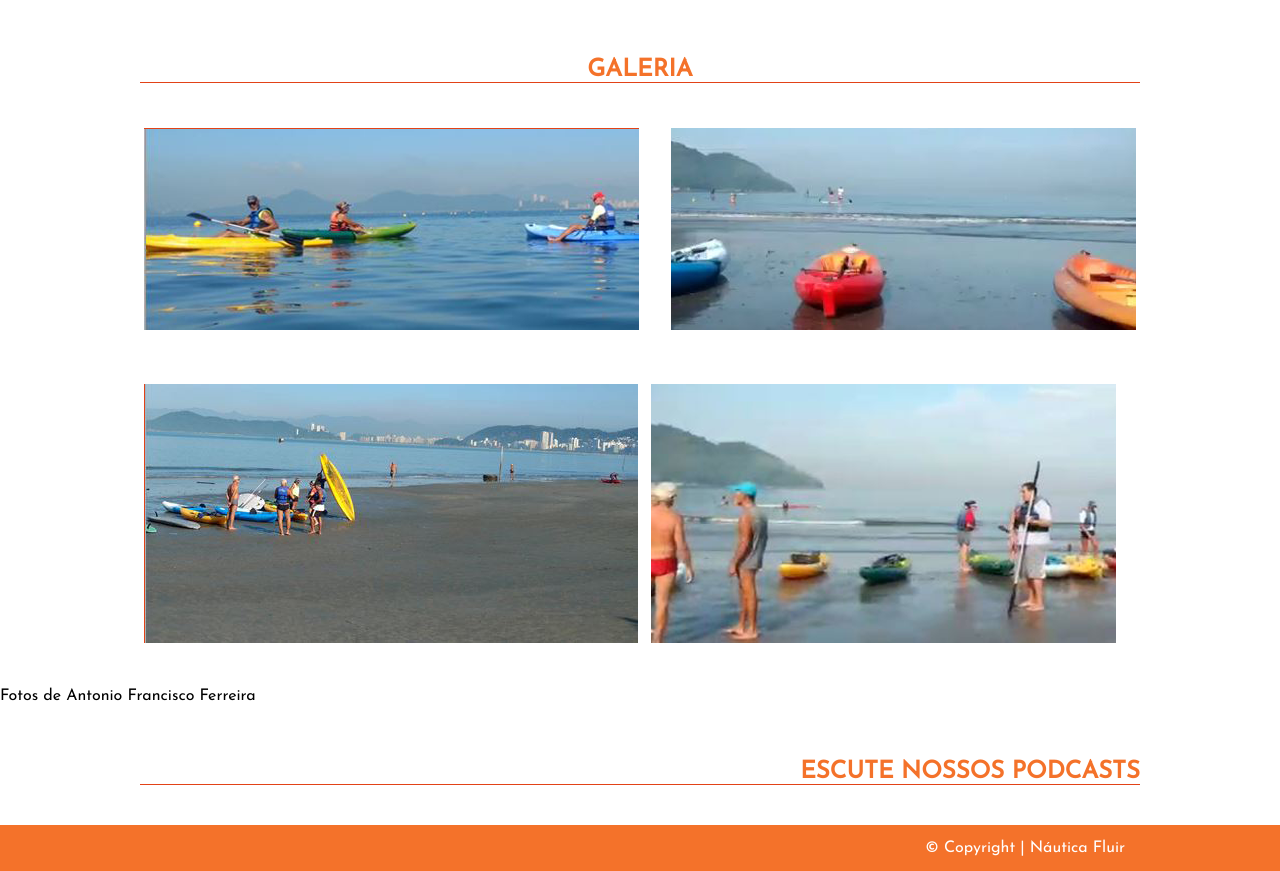
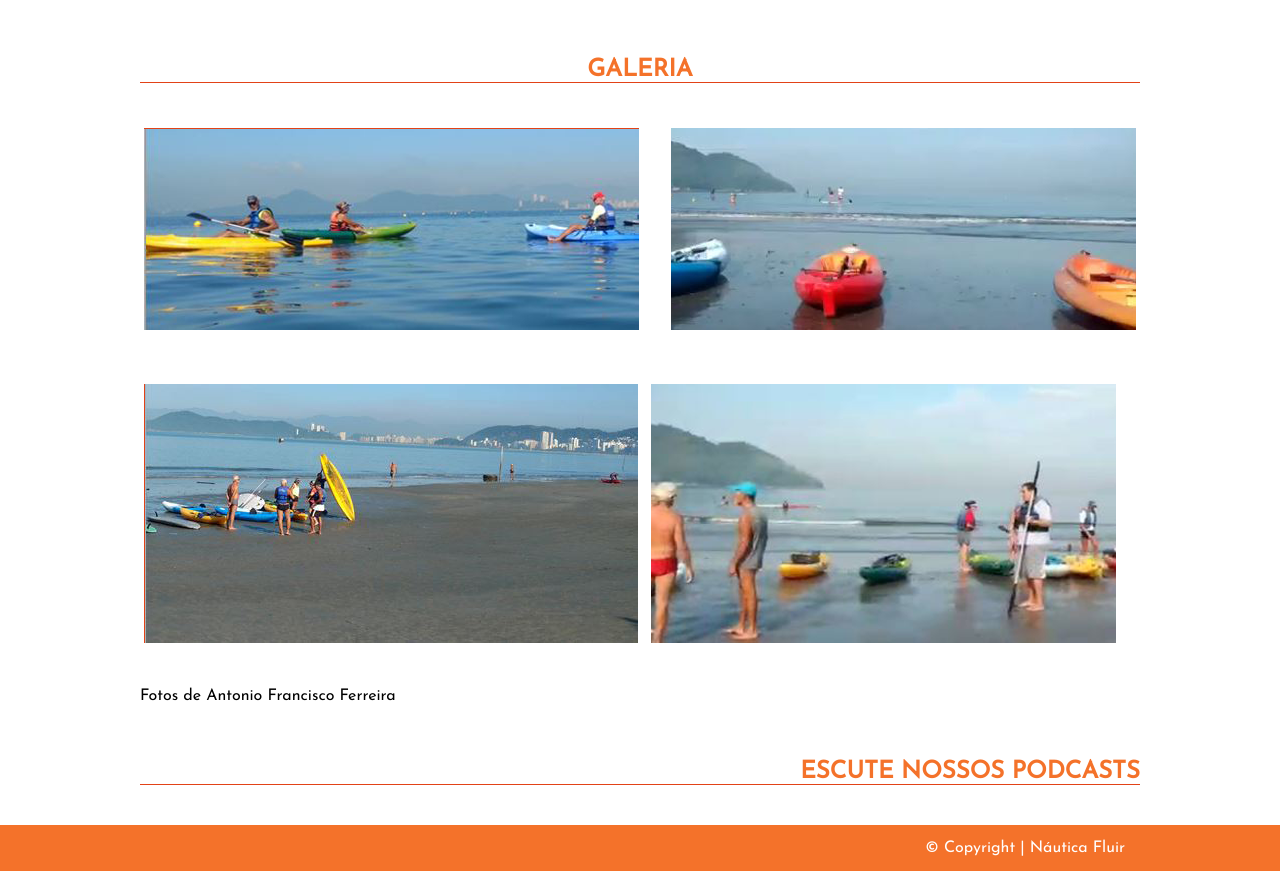
Before and after one commit to WeskleySantos/Nautica-Fluir, a plain HTML site: page galeria.html in a window 1280 px wide. Shown: the part 192-1063 px from the top of the page. Drawn offline with Linux system fonts and the light colour scheme.

Commit message:
Update galeria.css

```diff
--- a/css/galeria.css
+++ b/css/galeria.css
@@ -13,7 +13,7 @@
 .imm img{
 	margin: 25px 4px;
 }
-.autoria{
+.auto{
 	margin: 0 auto;
 	width: 1000px;
 }
```
